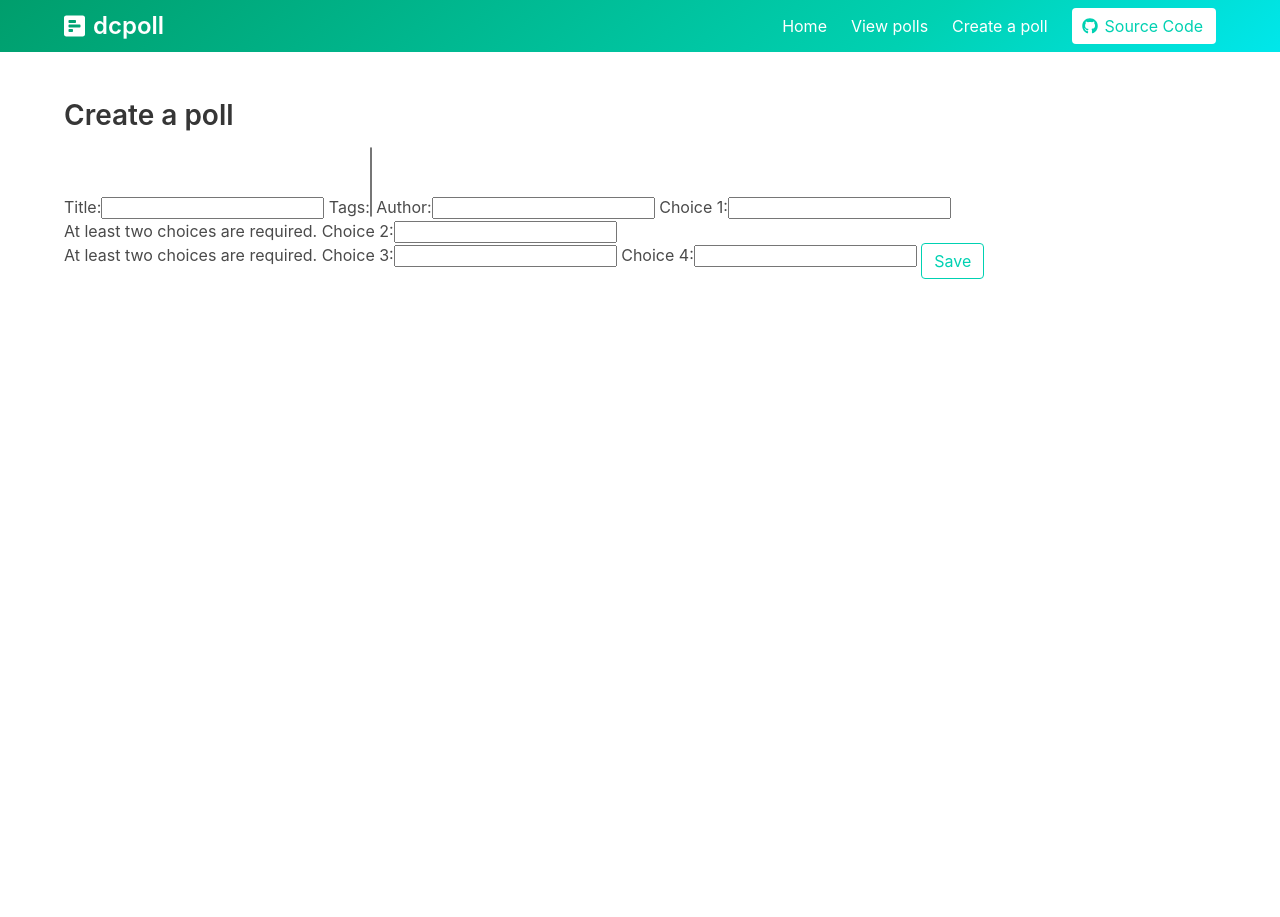
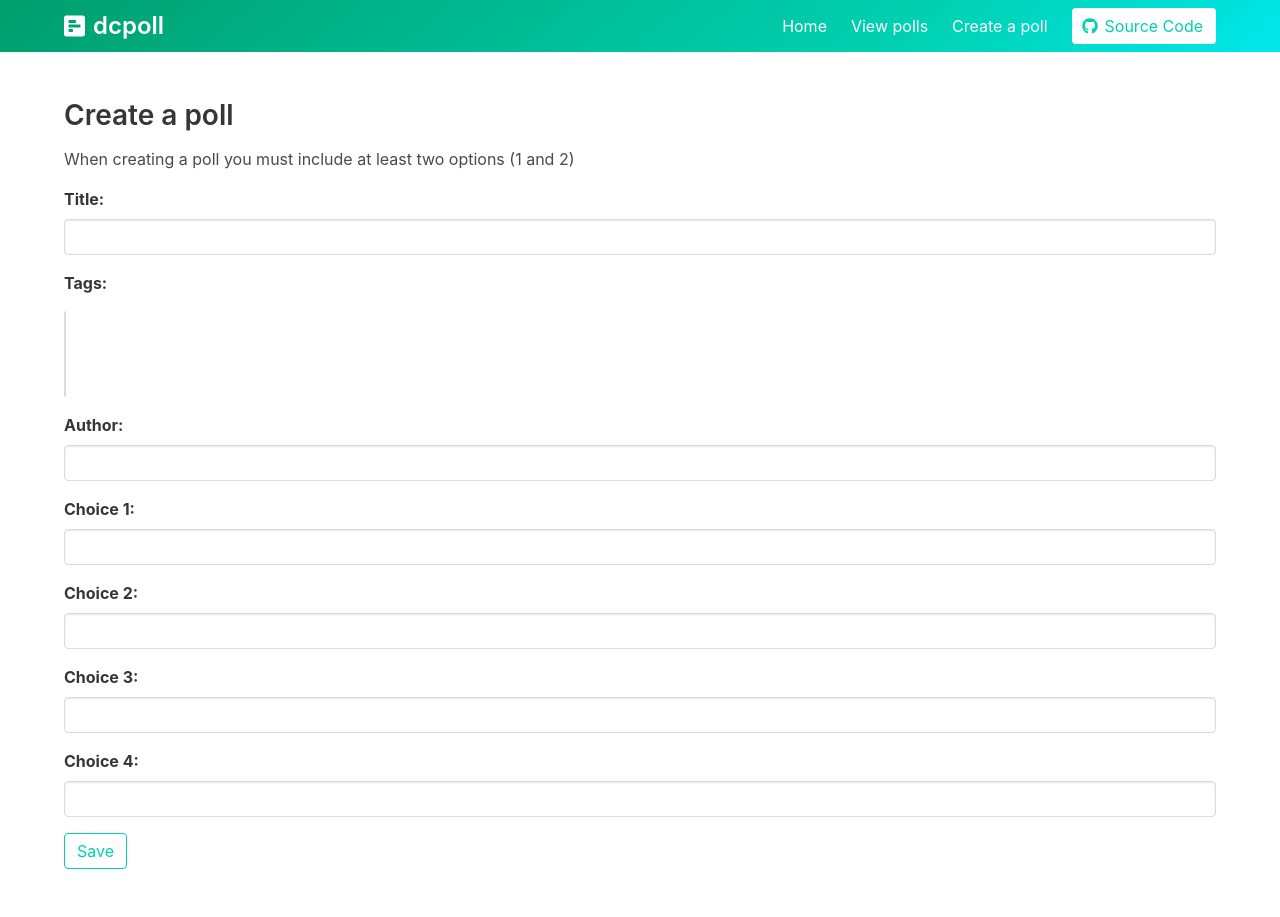
Before and after one commit to danielc92/django-docs-tutorial, a Django app: page /polls/create/ in a window 1280 px wide. Before the commit the page ends 279 px from the top, so only its background shows below. Run offline with Django 3.2, Linux system fonts and the light colour scheme; data that the repository does not hold is empty; parts of the project's set-up code (start-up, migrations or seed data) failed here and were passed over; some libraries are stand-ins or nearby versions.

Commit message:
Fixed form attributes

```diff
--- a/polls/forms.py
+++ b/polls/forms.py
@@ -3,8 +3,8 @@ from django import forms
 
 class PollForm(forms.ModelForm):
 
-    c1 = forms.CharField(help_text="At least two choices are required.", label = "Choice 1", max_length=255)
-    c2 = forms.CharField(help_text="At least two choices are required.", label = "Choice 2", max_length=255)
+    c1 = forms.CharField(label = "Choice 1", max_length=255)
+    c2 = forms.CharField(label = "Choice 2", max_length=255)
     c3 = forms.CharField(label = "Choice 3", max_length=255, required=False)
     c4 = forms.CharField(label = "Choice 4", max_length=255, required=False)
 
--- a/polls/views.py
+++ b/polls/views.py
@@ -94,8 +94,13 @@ def polls_create(request):
                     Option.objects.create(text=text,poll=new)
     else:
         form = PollForm()
+        form_string = form.as_p()
+        form_string = form_string.replace('<input', '<input class="input"')\
+        .replace('<label', '<label class="label"')\
+        .replace('<select', '<div class="select is-multiple"><select')\
+        .replace('</select>', '</select></div>')
 
     context = {'title':'Polls Create Question',
-                'form': form}
+                'form': form_string}
 
     return render(request, 'create-poll.html', context)
--- a/templates/create-poll.html
+++ b/templates/create-poll.html
@@ -10,9 +10,10 @@
 	<section class="container">
 		<article class="content">
 			<h2>Create a poll</h2>
+			<p>When creating a poll you must include at least two options (1 and 2)</p>
 			<form class="form" method="POST">
 				{% csrf_token %}
-				{{ form }}
+				{{ form|safe }}
 				<input class="button is-primary is-outlined" type="submit" value="Save">
 			</form>
 		</article>
--- a/templates/index.html
+++ b/templates/index.html
@@ -20,7 +20,9 @@
       <p class="">
 				This is the first application I built using Django web framework. The official Django documentation was used as a starting point, following that, I adapted the application with more features, including the integration of an open source charting framework. It posed some challenges, in learning the overall structure of Django as well as becoming familiar with the way Django implements database ORM models, and deployment.
       </p>
-      <a href="{% url 'polls-list' %}" class="button is-dark">Show me the polls</a>
+      <a href="{% url 'polls-list' %}" class="button is-medium is-outlined is-dark"><span class="icon is-medium">
+					<i class="fas fa-poll-h"></i>
+				</span><span>View polls</span></a>
       </div>
     </div>
   </div>
```
Also changed, not shown: templates/poll-list.html (+12 -13 lines).
